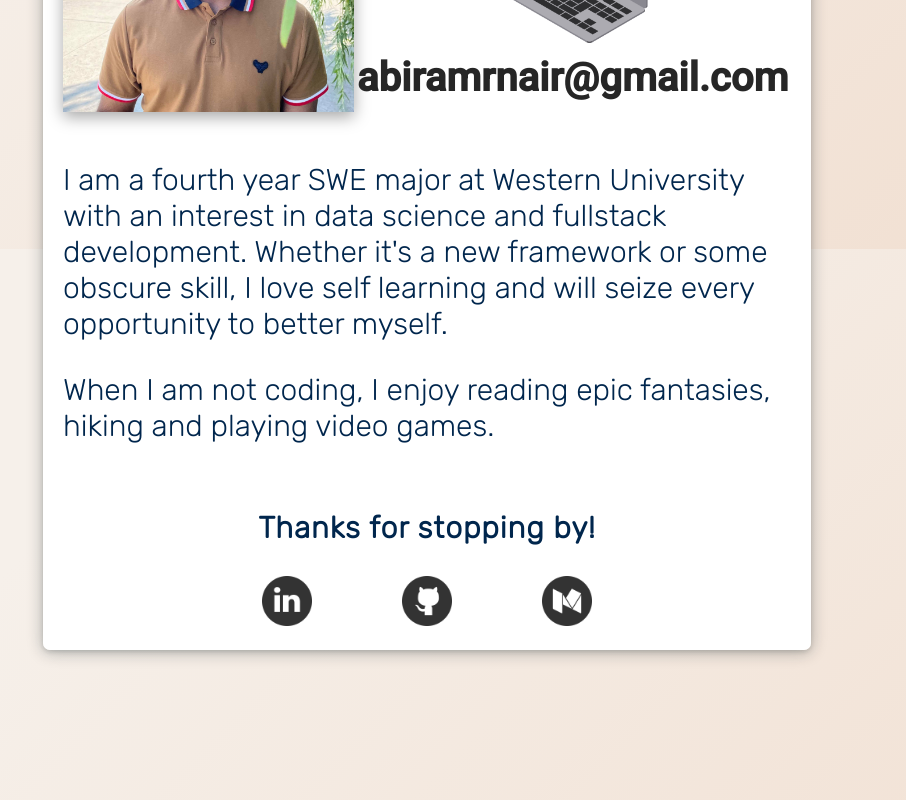
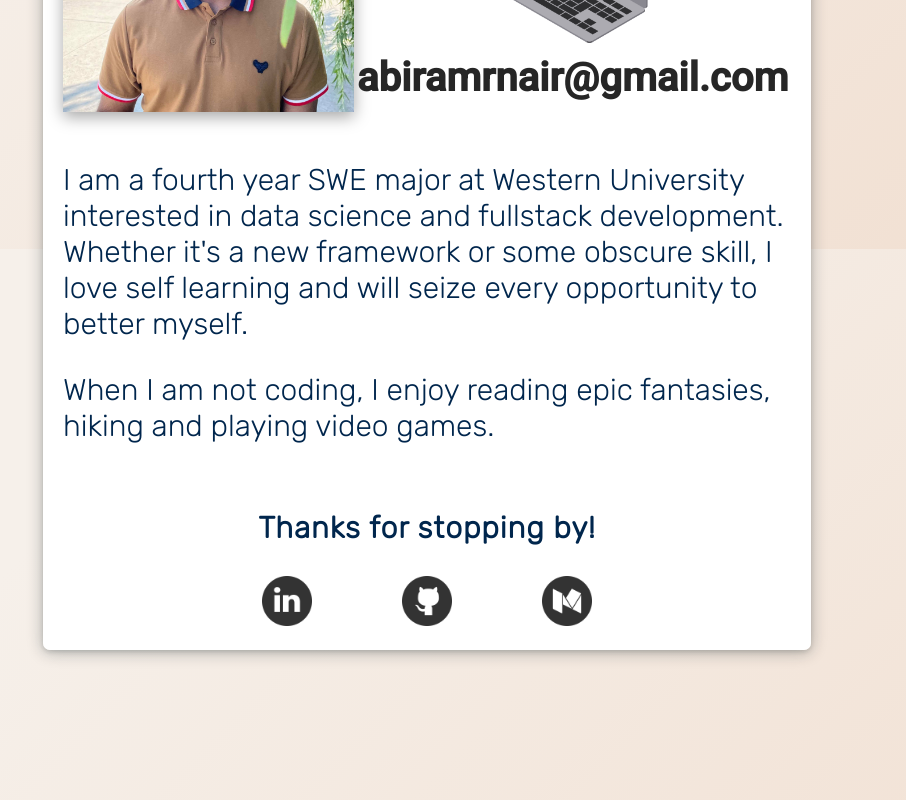
Before and after one commit to abiramrnair/abiram-nair, a React (Create React App) app: page / in a window 1280 px wide. Shown: the part 2951-3751 px from the top of the page, without its empty margins (213-1119 px from the left). Built offline with nearby package versions, Linux system fonts and the light colour scheme.

Commit message:
Update About.js

```diff
--- a/src/components/about/About.js
+++ b/src/components/about/About.js
@@ -26,7 +26,7 @@ function About() {
                             <div className="about-me-information-one-text">
                             <p className="about-me-information">
                                 I am a fourth year SWE major at Western
-                                University with an interest in data science and fullstack development.
+                                University interested in data science and fullstack development.
                                 Whether it's a new framework or some obscure skill, I love self learning
                                 and will seize every opportunity to better myself.
                             </p>
```
